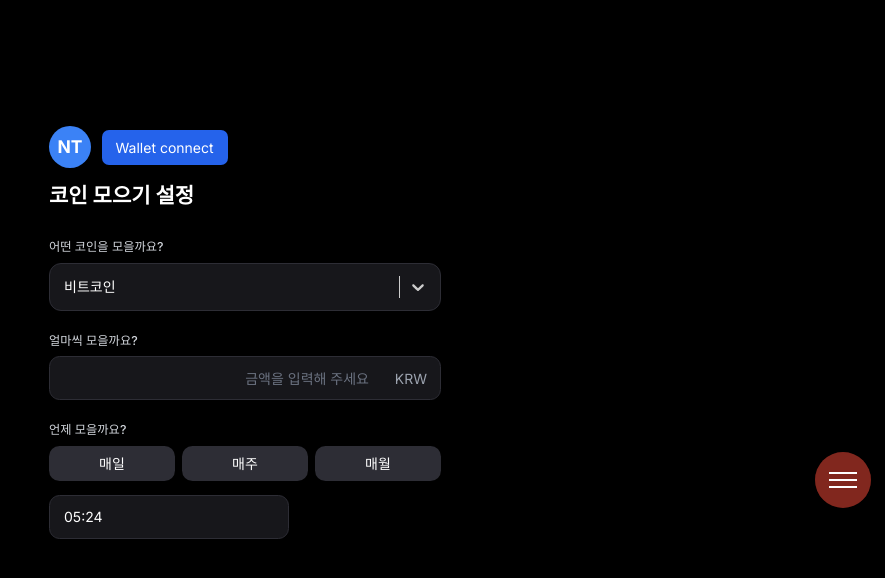
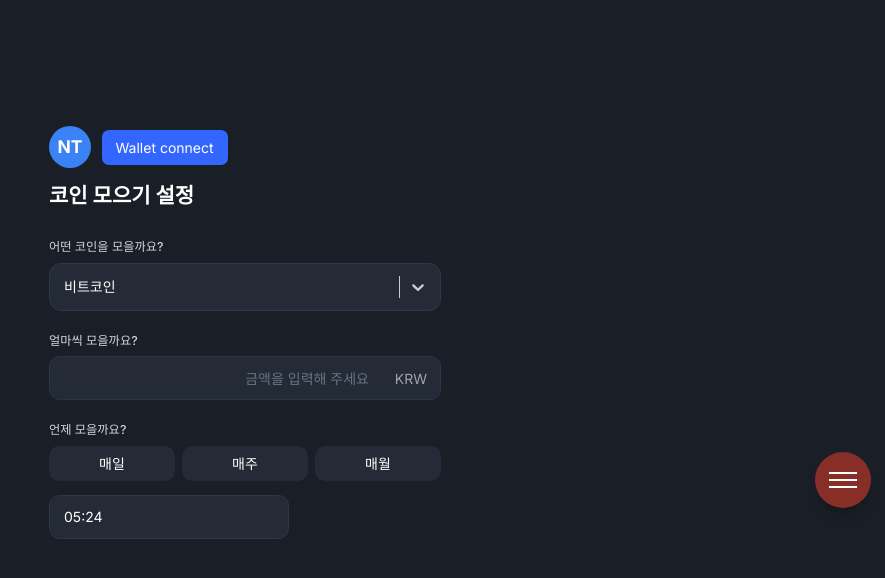
Before and after one commit to imsourceboom/nomorethink-front, a Next.js app: page /add in a window 1280 px wide. Shown: the top 578 px of the page, without its empty margins (395-1280 px from the left). Built offline with nearby package versions, Linux system fonts and the light colour scheme.

Commit message:
feat: 배경색 및 컴포넌트 스타일 업데이트

```diff
--- a/app/(pages)/add/page.tsx
+++ b/app/(pages)/add/page.tsx
@@ -1,7 +1,7 @@
 'use client';
 
 import React, { useEffect, useState } from 'react';
-import Select, { StylesConfig } from 'react-select';
+import Select, { StylesConfig, SingleValue, ActionMeta } from 'react-select';
 import DatePicker from 'react-datepicker';
 import { registerLocale } from 'react-datepicker';
 import { ko } from 'date-fns/locale';
@@ -60,32 +60,32 @@ export default function AddPage() {
     const selectStyles: StylesConfig<OptionType, false> = {
         control: (base) => ({
             ...base,
-            backgroundColor: '#17171B',
-            borderColor: '#2D2D35',
+            backgroundColor: 'var(--secondary-bg-color)',
+            borderColor: 'var(--input-border-color)',
             borderRadius: '12px',
             padding: '4px',
             '&:hover': {
-                borderColor: '#3366FF'
+                borderColor: 'var(--accent-color)'
             },
             boxShadow: 'none',
             minHeight: '48px'
         }),
         option: (base, state) => ({
             ...base,
-            backgroundColor: state.isSelected ? '#3366FF' : '#17171B',
-            color: '#FFFFFF',
+            backgroundColor: state.isSelected ? 'var(--accent-color)' : 'var(--secondary-bg-color)',
+            color: 'var(--text-color)',
             '&:hover': {
-                backgroundColor: state.isSelected ? '#3366FF' : '#2D2D35'
+                backgroundColor: state.isSelected ? 'var(--accent-color)' : '#2D3748'
             }
         }),
         singleValue: (base) => ({
             ...base,
-            color: '#FFFFFF'
+            color: 'var(--text-color)'
         }),
         menu: (base) => ({
             ...base,
-            backgroundColor: '#17171B',
-            border: '1px solid #2D2D35',
+            backgroundColor: 'var(--secondary-bg-color)',
+            border: '1px solid var(--input-border-color)',
             borderRadius: '12px'
         })
     };
@@ -100,7 +100,7 @@ export default function AddPage() {
                 mainButtonText="설정 완료"
                 onMainButtonClick={handleSubmit}
             >
-                <main className="flex min-h-screen flex-col items-center justify-start px-4 pt-32 pb-6 bg-black">
+                <main className="flex min-h-screen flex-col items-center justify-start px-4 pt-32 pb-6 bg-[var(--bg-color)]">
                     <div className="w-full max-w-md mx-auto">
                         <Header
                             isConnected={isConnected}
@@ -123,8 +123,8 @@ export default function AddPage() {
                                 </label>
                                 <Select
                                     value={formData.coin}
-                                    onChange={(option: OptionType) =>
-                                        setFormData(prev => ({ ...prev, coin: option }))}
+                                    onChange={(option: SingleValue<OptionType>, actionMeta: ActionMeta<OptionType>) =>
+                                        option && setFormData(prev => ({ ...prev, coin: option }))}
                                     options={coinOptions}
                                     styles={selectStyles}
                                 />
@@ -140,7 +140,7 @@ export default function AddPage() {
                                         value={formData.price}
                                         onChange={(e) => setFormData(prev => ({ ...prev, price: e.target.value }))}
                                         placeholder="금액을 입력해 주세요"
-                                        className="w-full px-4 py-3 bg-[#17171B] border border-[#2D2D35] rounded-xl text-right pr-16 text-white placeholder-gray-500 focus:outline-none focus:border-[#3366FF]"
+                                        className="w-full px-4 py-3 bg-[var(--secondary-bg-color)] border border-[var(--input-border-color)] rounded-xl text-right pr-16 text-white placeholder-gray-500 focus:outline-none focus:border-[var(--accent-color)]"
                                     />
                                     <span className="absolute right-4 top-1/2 -translate-y-1/2 text-gray-400">
                                         KRW
@@ -155,19 +155,19 @@ export default function AddPage() {
                                 <div className="grid grid-cols-3 gap-2 mb-4">
                                     <button
                                         type="button"
-                                        className="px-4 py-2 bg-[#2D2D35] rounded-xl text-white hover:bg-[#3366FF] transition-colors"
+                                        className="px-4 py-2 bg-[var(--secondary-bg-color)] rounded-xl text-white hover:bg-[var(--accent-color)] transition-colors"
                                     >
                                         매일
                                     </button>
                                     <button
                                         type="button"
-                                        className="px-4 py-2 bg-[#2D2D35] rounded-xl text-white hover:bg-[#3366FF] transition-colors"
+                                        className="px-4 py-2 bg-[var(--secondary-bg-color)] rounded-xl text-white hover:bg-[var(--accent-color)] transition-colors"
                                     >
                                         매주
                                     </button>
                                     <button
                                         type="button"
-                                        className="px-4 py-2 bg-[#2D2D35] rounded-xl text-white hover:bg-[#3366FF] transition-colors"
+                                        className="px-4 py-2 bg-[var(--secondary-bg-color)] rounded-xl text-white hover:bg-[var(--accent-color)] transition-colors"
                                     >
                                         매월
                                     </button>
@@ -181,7 +181,7 @@ export default function AddPage() {
                                     timeCaption="시간"
                                     dateFormat="HH:mm"
                                     locale="ko"
-                                    className="w-full px-4 py-3 bg-[#17171B] border border-[#2D2D35] rounded-xl text-white focus:outline-none focus:border-[#3366FF]"
+                                    className="w-full px-4 py-3 bg-[var(--secondary-bg-color)] border border-[var(--input-border-color)] rounded-xl text-white focus:outline-none focus:border-[var(--accent-color)]"
                                 />
                             </div>
                         </form>
--- a/app/components/Header.tsx
+++ b/app/components/Header.tsx
@@ -38,7 +38,7 @@ export default function Header({
                             <button
                                 onClick={onWalletConnect}
                                 disabled={isLoading}
-                                className="bg-blue-600 text-white px-4 py-2 rounded-lg hover:bg-blue-700 transition-colors disabled:opacity-50 disabled:cursor-not-allowed flex items-center space-x-2"
+                                className="bg-[var(--accent-color)] text-white px-4 py-2 rounded-lg hover:bg-blue-700 transition-colors disabled:opacity-50 disabled:cursor-not-allowed flex items-center space-x-2"
                                 aria-label="지갑 연결하기"
                             >
                                 {isLoading && <LoadingSpinner size="sm" />}
--- a/app/components/TelegramWrapper.tsx
+++ b/app/components/TelegramWrapper.tsx
@@ -42,7 +42,7 @@ export default function TelegramWrapper({
     }, [initTelegram, mainButtonText, onMainButtonClick]);
 
     return (
-        <div className="min-h-screen bg-slate-900 text-white">
+        <div className="min-h-screen bg-[var(--bg-color)] text-white">
             {children}
         </div>
     );
--- a/app/components/Template.tsx
+++ b/app/components/Template.tsx
@@ -10,7 +10,7 @@ export default function Template({ children }: { children: React.ReactNode }) {
         <AnimatePresence mode="wait">
             <motion.div
                 key={pathname}
-                className="w-full h-full bg-black content-safe-area"
+                className="w-full h-full bg-[var(--bg-color)] content-safe-area"
                 initial={{
                     opacity: 0,
                 }}
--- a/app/globals.css
+++ b/app/globals.css
@@ -4,6 +4,13 @@
 
 :root {
   /* Telegram WebApp 테마 변수 */
+  --bg-color: #1A1E26;
+  --text-color: #ffffff;
+  --button-color: #3366FF;
+  --button-text-color: #ffffff;
+  --secondary-bg-color: #242A36;
+  --accent-color: #3366FF;
+  --input-border-color: #2D3748;
   --tg-bg-color: #0E1621;
   --tg-text-color: #ffffff;
   --tg-hint-color: #999999;
@@ -40,8 +47,8 @@ html, body {
   overscroll-behavior: contain;
 
   /* 기본 스타일 */
-  background: var(--tg-bg-color);
-  color: var(--tg-text-color);
+  background-color: var(--bg-color);
+  color: var(--text-color);
   font-family: -apple-system, BlinkMacSystemFont, 'Segoe UI', Roboto, Helvetica, Arial, sans-serif;
   font-size: 14px;
   line-height: 1.5;
```
